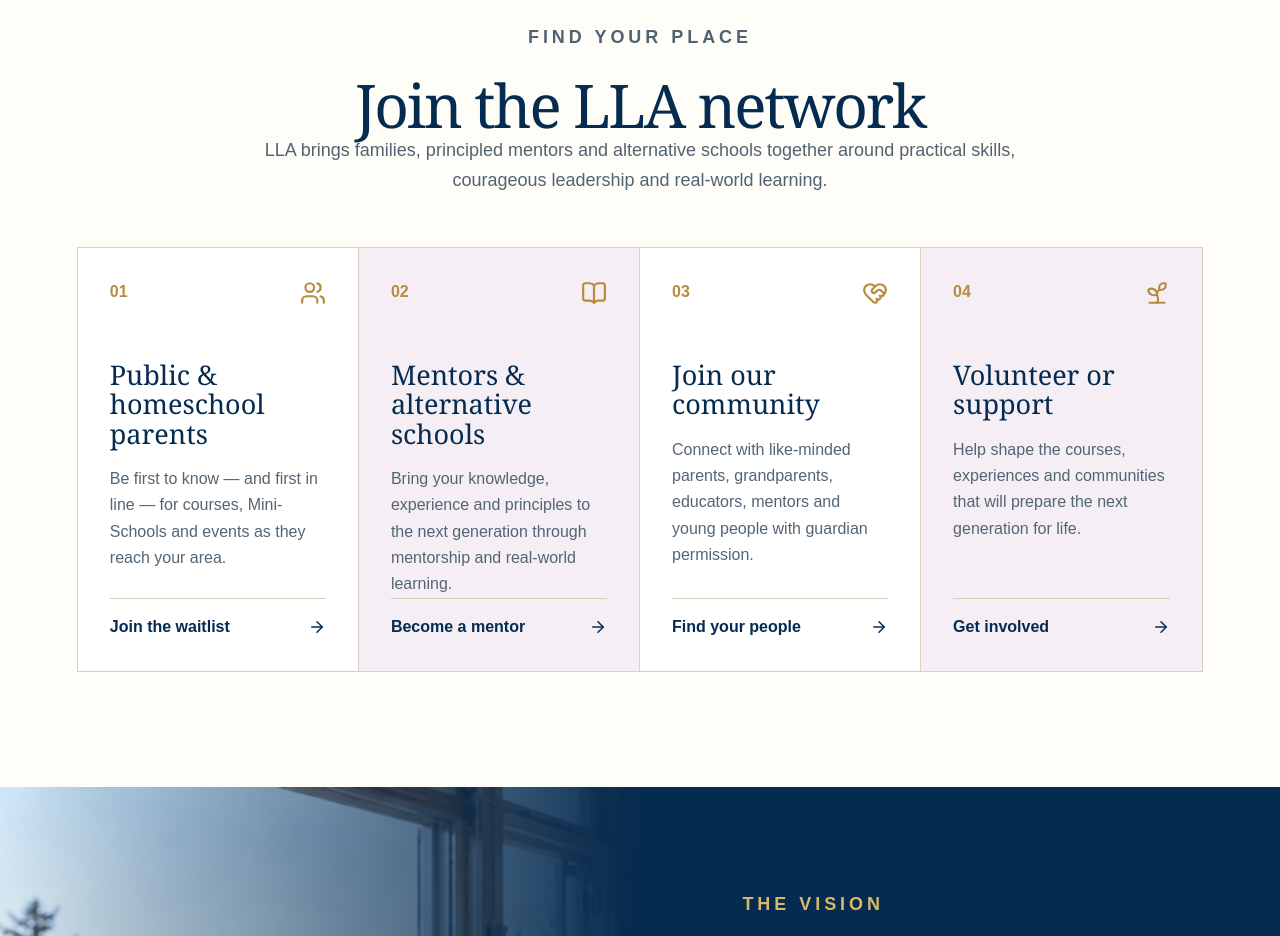
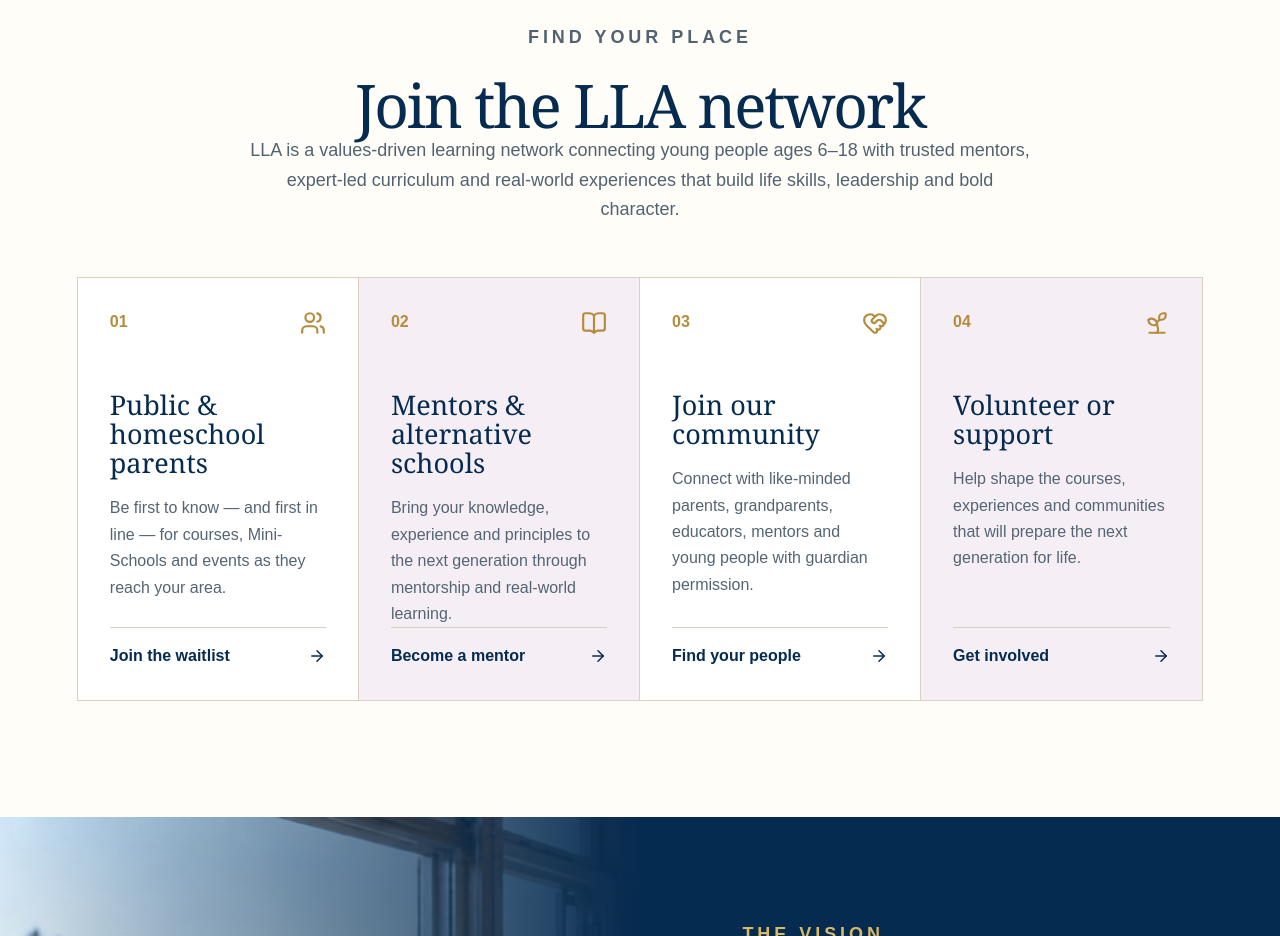
Before and after one commit to fgdfbfb/living-learning-academy, a Next.js app: page / in a window 1280 px wide. Shown: the part 1140-2076 px from the top of the page. Built offline with nearby package versions, Linux system fonts and the light colour scheme.

Commit message:
Update Join the LLA network introduction

```diff
--- a/app/page.tsx
+++ b/app/page.tsx
@@ -44,7 +44,7 @@
   return <main>
     <header className="site-header"><a className="brand" href="#top"><img src={`${basePath}/lla-logo.png`} alt="LLA"/><span><strong>Living Learning Academy</strong><small>Learn · Grow · Serve · Lead</small></span></a><nav className={menu?"nav open":"nav"}><a href="#vision">Our vision</a><a href="#programs">What we’re building</a><a href="#climb">C.L.I.M.B.</a><a href="#community">Community</a><button className="button gold compact" onClick={()=>open("parent")}>Join the network <ArrowRight size={17}/></button></nav><button className="menu-button" aria-label="Toggle navigation" onClick={()=>setMenu(!menu)}>{menu?<X/>:<Menu/>}</button></header>
     <section className="hero" id="top"><div className="hero-copy"><p className="eyebrow">Living Learning Academy</p><h1>Preparing the next generation <em>for life.</em></h1><p className="hero-lede">Life Skills · Leadership · Values You Can Trust</p><p className="hero-body">Preparing children for the future shouldn’t mean leaving behind what matters most at home.</p><div className="hero-actions"><button className="button gold" onClick={()=>open("parent")}>Join the LLA network <ArrowRight size={19}/></button><a className="text-link" href="#vision">Discover the vision <ChevronDown size={17}/></a></div><div className="trust-line"><ShieldCheck size={20}/><span>Values-based, mentor-led and built for ages 6–18</span></div></div><div className="hero-image"><img style={{objectPosition:"65% center"}} src={`${basePath}/lla-learning.jpg`} alt="Young people learning with mentors beside a mountain lake"/><div className="flag-mark"><span>◆</span> Proudly Canadian</div></div></section>
-    <section className="network section" id="join"><div className="section-heading centered"><p className="eyebrow">Find your place</p><h2>Join the LLA network</h2><p>LLA brings families, principled mentors and alternative schools together around practical skills, courageous leadership and real-world learning.</p></div><div className="pathway-grid">{pathways.map(([key,num,title,body,cta,Icon])=><article className="pathway" key={key}><div className="pathway-top"><span>{num}</span><Icon size={26}/></div><h3>{title}</h3><p>{body}</p><button onClick={()=>open(key)}>{cta}<ArrowRight size={18}/></button></article>)}</div></section>
+    <section className="network section" id="join"><div className="section-heading centered"><p className="eyebrow">Find your place</p><h2>Join the LLA network</h2><p>LLA is a values-driven learning network connecting young people ages 6–18 with trusted mentors, expert-led curriculum and real-world experiences that build life skills, leadership and bold character.</p></div><div className="pathway-grid">{pathways.map(([key,num,title,body,cta,Icon])=><article className="pathway" key={key}><div className="pathway-top"><span>{num}</span><Icon size={26}/></div><h3>{title}</h3><p>{body}</p><button onClick={()=>open(key)}>{cta}<ArrowRight size={18}/></button></article>)}</div></section>
     <section className="vision-band" id="vision"><div className="vision-image"><img src={`${basePath}/lla-learning.jpg`} alt="A mentor-led learning experience in the Canadian outdoors"/></div><div className="vision-copy"><p className="eyebrow light">The vision</p><h2>Education should lead potential into purpose.</h2><p>LLA is a values-driven education network that partners with principled experts, prepares trusted mentors and creates immersive learning experiences.</p><p>We believe every child has intrinsic worth, unique gifts and promise — and needs guidance and experience to become confident, capable and courageous.</p><button className="button outline-light" onClick={()=>open("community")}>Help bring the vision to life <ArrowRight size={18}/></button></div></section>
     <section className="programs section" id="programs"><div className="section-heading split-heading"><div><p className="eyebrow">What we’re building</p><h2>Learning that becomes capability.</h2></div><p>Courses for the mind. Experiences for the whole person. A community that helps young people practise what they learn.</p></div><div className="learning-layout"><article className="learning-main"><span className="category">Flagship learning areas</span><h3>Strong minds. Clear voices. Meaningful action.</h3><ul><li>Critical Thinking & Debate</li><li>Finance & Entrepreneurship</li><li>Public Speaking & Influence</li><li>Impact & Community</li><li>Faith & Freedom</li></ul><button className="text-button" onClick={()=>open("parent")}>Request a course in your area <ArrowRight size={18}/></button></article><article className="experience-card"><div className="experience-art"><Compass size={52}/><span>Immersive Experience<br/>Mini-Schools</span></div><p>In-person camps and day programs where knowledge is tested, confidence grows and learning becomes lived experience.</p><div className="experience-list"><span>Nature & survival</span><span>Self-defence & confidence</span><span>Dance & confidence</span><span>Farming & food</span></div></article></div></section>
     <section className="why-section"><div className="why-intro"><p className="eyebrow">Why LLA?</p><h2>Open about the values that guide learning.</h2></div><div className="why-copy"><p>The word education comes from roots meaning to raise, nourish and lead forth. Educating the next generation has never been values-neutral.</p><p>LLA goes beyond academics openly. We help families, mentors and alternative schools teach practical skills through values-based learning, real-world experiences and relationships parents can trust.</p><strong>Together, we are leading forth a generation ready to build a stronger Canada.</strong></div></section>
```
